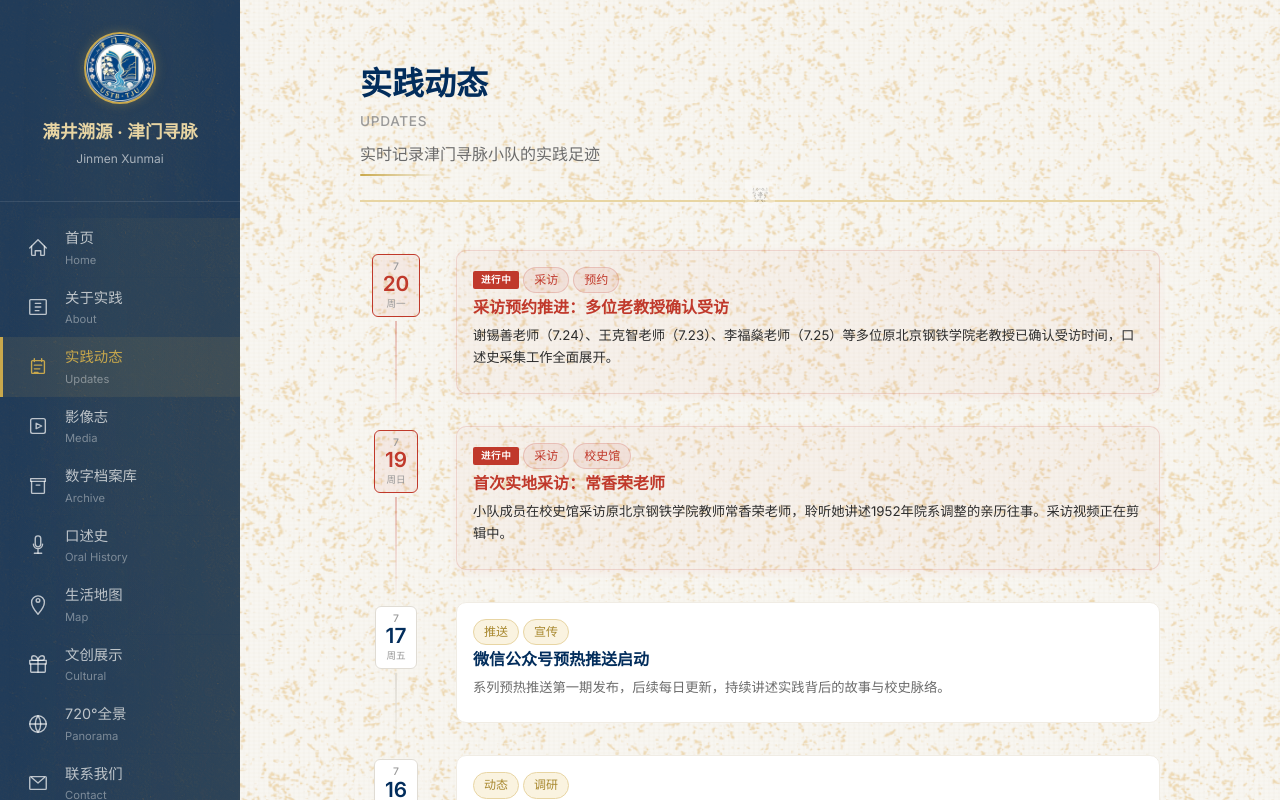
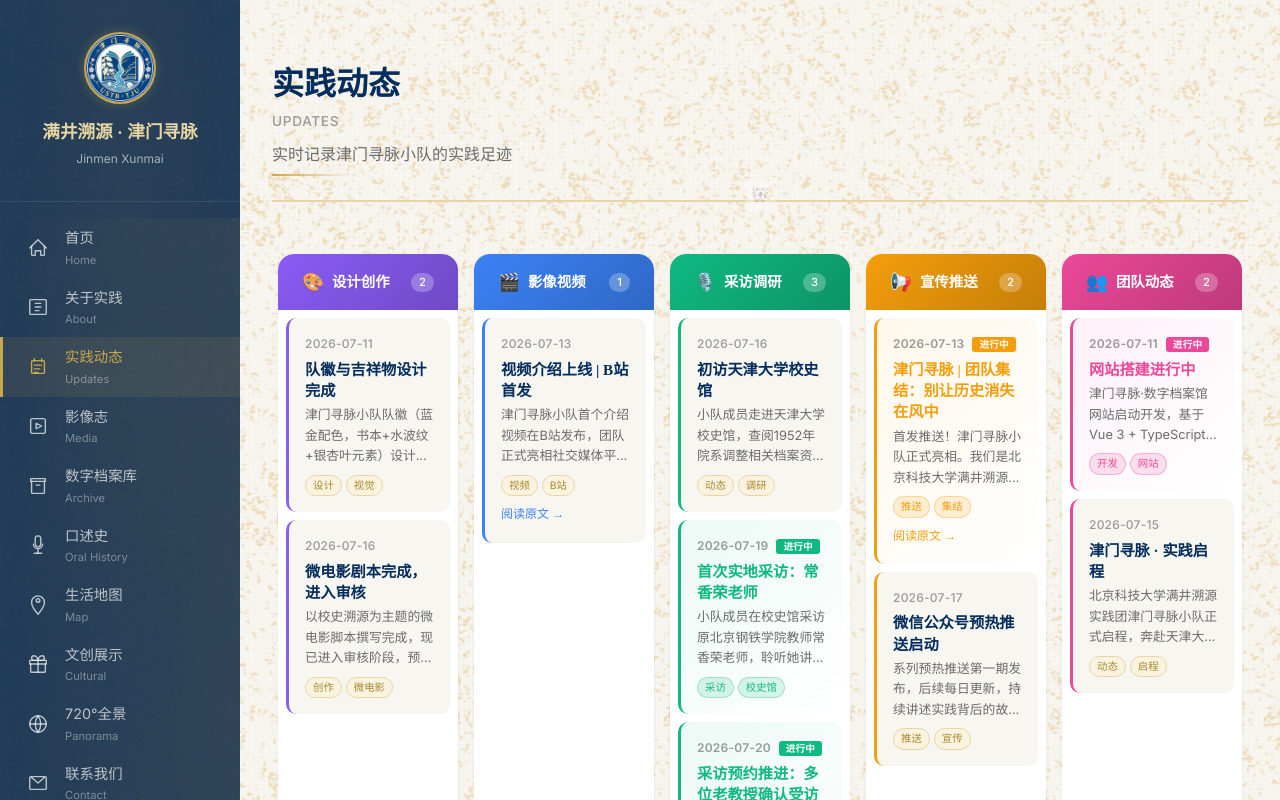
Before and after one commit to ottoapocalypse-beep/jinmen-xunmai, a Vue app: page /#/activity in a window 1280 px wide. Shown: the top 800 px of the page. Built offline with nearby package versions, Linux system fonts and the light colour scheme.

Commit message:
feat: 实践动态改为泳道视图，按类别并排展示并行进度

```diff
--- a/src/views/Activity.vue
+++ b/src/views/Activity.vue
@@ -2,41 +2,48 @@
 import { computed } from 'vue'
 import { activities } from '@/data/activities'
 
-/** 按日期分组（降序），同一天的活动聚合在一起 */
-interface DayGroup {
-  date: string
-  hasActive: boolean
+/**
+ * 泳道定义：每个泳道包含名称、图标、颜色和活动列表
+ */
+interface Lane {
+  id: string
+  label: string
+  icon: string
+  color: string
   items: typeof activities
 }
 
-const dayGroups = computed<DayGroup[]>(() => {
-  const map = new Map<string, typeof activities>()
-  // 按日期降序排列
-  const sorted = [...activities].sort((a, b) => b.date.localeCompare(a.date))
-  for (const act of sorted) {
-    const group = map.get(act.date) || []
-    group.push(act)
-    map.set(act.date, group)
+/** 根据标签判断活动归属泳道 */
+function getLaneId(tags: string[]): string {
+  if (tags.some(t => ['设计', '视觉', '创作', '微电影'].includes(t))) return 'design'
+  if (tags.some(t => ['视频', 'B站', '影像'].includes(t))) return 'media'
+  if (tags.some(t => ['采访', '调研', '预约', '校史馆'].includes(t))) return 'interview'
+  if (tags.some(t => ['推送', '宣传', '集结'].includes(t))) return 'promotion'
+  return 'team'
 }
-  const groups: DayGroup[] = []
-  for (const [date, items] of map) {
-    groups.push({
-      date,
-      hasActive: items.some(i => i.active),
-      items,
+
+/** 泳道配置 */
+const laneConfigs: Record<string, { label: string; icon: string; color: string }> = {
+  design:    { label: '设计创作', icon: '🎨', color: '#8B5CF6' },
+  media:     { label: '影像视频', icon: '🎬', color: '#3B82F6' },
+  interview: { label: '采访调研', icon: '🎙️', color: '#10B981' },
+  promotion: { label: '宣传推送', icon: '📢', color: '#F59E0B' },
+  team:      { label: '团队动态', icon: '👥', color: '#EC4899' },
+}
+
+/** 按泳道分组 */
+const lanes = computed<Lane[]>(() => {
+  const groups: Record<string, typeof activities> = { design: [], media: [], interview: [], promotion: [], team: [] }
+  for (const act of activities) {
+    const laneId = getLaneId(act.tags)
+    groups[laneId].push(act)
+  }
+  return Object.entries(laneConfigs).map(([id, cfg]) => ({
+    id,
+    ...cfg,
+    items: groups[id].sort((a, b) => a.date.localeCompare(b.date)),
+  }))
 })
-  }
-  return groups
-})
-
-function formatDate(dateStr: string): { month: string; day: string; weekday: string } {
-  const d = new Date(dateStr)
-  const month = `${d.getMonth() + 1}`
-  const day = `${d.getDate()}`
-  const weekdays = ['日', '一', '二', '三', '四', '五', '六']
-  const weekday = weekdays[d.getDay()]
-  return { month, day, weekday }
-}
 </script>
 
 <template>
@@ -47,56 +54,68 @@ function formatDate(dateStr: string): { month: string; day: string; weekday: str
       <p>实时记录津门寻脉小队的实践足迹</p>
     </div>
 
-    <div v-if="dayGroups.length === 0" class="empty-state">
+    <div v-if="activities.length === 0" class="empty-state">
       <div class="empty-icon">📝</div>
       <div class="empty-text">暂无内容，敬请期待</div>
     </div>
 
-    <div v-else class="timeline">
+    <!-- ====== 泳道视图 ====== -->
+    <div v-else class="swimlane-container">
+      <div class="swimlane-scroll">
+        <div class="swimlane-track">
           <div
-        v-for="group in dayGroups"
-        :key="group.date"
-        class="timeline-day"
-        :class="{ 'has-active': group.hasActive }"
+            v-for="lane in lanes"
+            :key="lane.id"
+            class="lane"
           >
-        <!-- 时间轴左侧：日期标 + 连线 -->
-        <div class="timeline-left">
-          <div class="timeline-date-label" :class="{ active: group.hasActive }">
-            <span class="date-month">{{ formatDate(group.date).month }}</span>
-            <span class="date-sep">/</span>
-            <span class="date-day">{{ formatDate(group.date).day }}</span>
-            <span class="date-weekday">周{{ formatDate(group.date).weekday }}</span>
-          </div>
-          <div class="timeline-line" />
+            <!-- 泳道表头 -->
+            <div class="lane-header" :style="{ '--lane-color': lane.color }">
+              <span class="lane-icon">{{ lane.icon }}</span>
+              <span class="lane-label">{{ lane.label }}</span>
+              <span class="lane-count">{{ lane.items.length }}</span>
             </div>
 
-        <!-- 时间轴右侧：当日活动卡片列表 -->
-        <div class="timeline-cards">
+            <!-- 泳道内容 -->
+            <div class="lane-body">
               <div
-            v-for="act in group.items"
+                v-for="act in lane.items"
                 :key="act.id"
-            class="timeline-card"
+                class="lane-card"
                 :class="{ active: act.active }"
+                :style="{ '--lane-color': lane.color }"
               >
-            <div class="card-head">
-              <div class="card-tags">
-                <span v-if="act.active" class="badge-active">进行中</span>
-                <span v-for="tag in act.tags" :key="tag" class="tag" :class="{ 'tag-active': act.active }">{{ tag }}</span>
+                <div class="lane-card-head">
+                  <time class="lane-date">{{ act.date }}</time>
+                  <span v-if="act.active" class="lane-badge">进行中</span>
                 </div>
+                <h3 class="lane-title">{{ act.title }}</h3>
+                <p class="lane-summary">{{ act.summary }}</p>
+                <div class="lane-tags">
+                  <span v-for="tag in act.tags" :key="tag" class="tag" :class="{ active: act.active }">{{ tag }}</span>
                 </div>
-            <h3 class="card-title" :class="{ active: act.active }">{{ act.title }}</h3>
-            <p class="card-summary">{{ act.summary }}</p>
                 <a
                   v-if="act.link"
                   :href="act.link"
                   target="_blank"
                   rel="noopener noreferrer"
-              class="card-link"
+                  class="lane-link"
                 >
                   阅读原文 →
                 </a>
               </div>
+
+              <!-- 泳道空状态 -->
+              <div v-if="lane.items.length === 0" class="lane-empty">
+                暂无记录
               </div>
+            </div>
+          </div>
+        </div>
+      </div>
+
+      <!-- 滚动提示（移动端） -->
+      <div class="scroll-hint">
+        ← 左右滑动查看并行进度 →
       </div>
     </div>
   </div>
@@ -104,206 +123,266 @@ function formatDate(dateStr: string): { month: string; day: string; weekday: str
 
 <style scoped>
 .activity-page {
-  max-width: 800px;
+  max-width: 1100px;
   margin: 0 auto;
 }
 
-/* ======== 时间轴容器 ======== */
-.timeline {
-  display: flex;
-  flex-direction: column;
-  gap: 0;
+/* ======== 泳道容器 ======== */
+.swimlane-container {
   position: relative;
 }
 
-/* ======== 每一天 ======== */
-.timeline-day {
-  display: flex;
-  gap: var(--space-lg);
-  position: relative;
+.swimlane-scroll {
+  overflow-x: auto;
+  padding-bottom: var(--space-md);
+  scroll-snap-type: x proximity;
+  -webkit-overflow-scrolling: touch;
 }
 
-/* ======== 左侧：日期标签 + 连线 ======== */
-.timeline-left {
+.swimlane-track {
+  display: flex;
+  gap: var(--space-md);
+  min-width: min-content;
+  padding: var(--space-xs) 0;
+}
+
+/* ======== 单个泳道 ======== */
+.lane {
+  flex: 0 0 280px;
+  scroll-snap-align: start;
   display: flex;
   flex-direction: column;
-  align-items: center;
-  width: 72px;
-  flex-shrink: 0;
-  padding-top: 4px;
+  border-radius: var(--radius-lg);
+  background: var(--color-bg-card);
+  box-shadow: var(--shadow-sm);
+  overflow: hidden;
+  transition: box-shadow var(--transition-normal);
 }
 
-.timeline-date-label {
-  display: flex;
-  flex-direction: column;
-  align-items: center;
-  gap: 0;
-  padding: 6px 10px;
-  border-radius: var(--radius-sm);
-  background: var(--color-bg-card);
-  border: 1px solid var(--color-border);
-  font-family: var(--font-sans);
-  line-height: 1.1;
-  z-index: 2;
-  transition: all var(--transition-fast);
+.lane:hover {
+  box-shadow: var(--shadow-md);
 }
 
-.timeline-date-label.active {
-  border-color: #c0392b;
-  background: rgba(192, 57, 43, 0.06);
+/* ======== 泳道表头 ======== */
+.lane-header {
+  display: flex;
+  align-items: center;
+  gap: var(--space-sm);
+  padding: var(--space-md) var(--space-lg);
+  background: linear-gradient(135deg, var(--lane-color), color-mix(in srgb, var(--lane-color) 80%, #000));
+  color: #fff;
+  font-family: var(--font-sans);
+  font-weight: 600;
+  font-size: 0.9rem;
 }
 
-.date-month {
-  font-size: 0.65rem;
-  color: var(--color-text-light);
+.lane-icon {
+  font-size: 1.1rem;
+  line-height: 1;
+}
+
+.lane-count {
+  margin-left: auto;
+  background: rgba(255, 255, 255, 0.25);
+  padding: 0 8px;
+  border-radius: 10px;
+  font-size: 0.7rem;
   font-weight: 500;
 }
 
-.date-sep {
-  display: none;
-}
-
-.date-day {
-  font-size: 1.3rem;
-  font-weight: 700;
-  color: var(--color-primary-dark);
-  line-height: 1.2;
-}
-
-.timeline-date-label.active .date-day {
-  color: #c0392b;
-}
-
-.date-weekday {
-  font-size: 0.6rem;
-  color: var(--color-text-light);
-  margin-top: 2px;
-}
-
-/* 连接线 */
-.timeline-line {
-  flex: 1;
-  width: 2px;
-  background: linear-gradient(180deg, var(--color-border) 0%, transparent 100%);
-  min-height: 24px;
-  margin-top: 4px;
-}
-
-.timeline-day:last-child .timeline-line {
-  display: none;
-}
-
-.timeline-day.has-active .timeline-line {
-  background: linear-gradient(180deg, rgba(192, 57, 43, 0.3) 0%, transparent 100%);
-}
-
-/* ======== 右侧：活动卡片列表 ======== */
-.timeline-cards {
-  flex: 1;
-  padding-bottom: var(--space-xl);
+/* ======== 泳道内容 ======== */
+.lane-body {
+  padding: var(--space-sm);
   display: flex;
   flex-direction: column;
   gap: var(--space-sm);
+  flex: 1;
 }
 
-.timeline-card {
+/* ======== 泳道卡片 ======== */
+.lane-card {
   padding: var(--space-md);
-  background: var(--color-bg-card);
   border-radius: var(--radius-md);
-  border: 1px solid var(--color-border-light);
-  transition: all var(--transition-fast);
+  background: var(--color-bg);
+  border-left: 3px solid var(--lane-color);
+  transition: transform var(--transition-fast), box-shadow var(--transition-fast);
 }
 
-.timeline-card.active {
-  border-color: rgba(192, 57, 43, 0.15);
-  background: rgba(192, 57, 43, 0.03);
-  box-shadow: 0 2px 8px rgba(192, 57, 43, 0.06);
+.lane-card.active {
+  background: linear-gradient(135deg, color-mix(in srgb, var(--lane-color) 8%, transparent), transparent);
+  border-left-color: var(--lane-color);
 }
 
-.card-head {
+.lane-card:hover {
+  transform: translateX(2px);
+  box-shadow: var(--shadow-sm);
+}
+
+.lane-card-head {
+  display: flex;
+  align-items: center;
+  gap: var(--space-sm);
   margin-bottom: var(--space-xs);
 }
 
-.card-tags {
-  display: flex;
-  align-items: center;
-  gap: var(--space-xs);
-  flex-wrap: wrap;
+.lane-date {
+  font-family: var(--font-sans);
+  font-size: 0.75rem;
+  color: var(--color-text-light);
+  font-weight: 500;
+  letter-spacing: 0.02em;
 }
 
-.badge-active {
+.lane-card.active .lane-date {
+  font-weight: 600;
+}
+
+.lane-badge {
   display: inline-block;
-  padding: 1px 8px;
+  padding: 0 7px;
   font-family: var(--font-sans);
   font-size: 0.6rem;
   font-weight: 600;
-  background: #c0392b;
+  background: var(--lane-color);
   color: #fff;
-  letter-spacing: 0.05em;
-  border-radius: 2px;
+  border-radius: 3px;
+  letter-spacing: 0.02em;
+  line-height: 1.6;
 }
 
-.tag-active {
-  background: rgba(192, 57, 43, 0.08) !important;
-  color: #c0392b !important;
-  border-color: rgba(192, 57, 43, 0.2) !important;
-}
-
-.card-title {
-  font-size: 1rem;
+.lane-title {
+  font-size: 0.95rem;
   color: var(--color-primary-dark);
   margin-bottom: var(--space-xs);
   line-height: 1.4;
-  transition: color var(--transition-fast);
 }
 
-.card-title.active {
-  color: #c0392b;
+.lane-card.active .lane-title {
+  color: var(--lane-color);
 }
 
-.card-summary {
+.lane-summary {
   font-family: var(--font-sans);
-  font-size: 0.83rem;
+  font-size: 0.8rem;
   color: var(--color-text-secondary);
-  line-height: 1.7;
-  margin-bottom: var(--space-sm);
+  line-height: 1.6;
+  display: -webkit-box;
+  -webkit-line-clamp: 3;
+  -webkit-box-orient: vertical;
+  overflow: hidden;
 }
 
-.timeline-card.active .card-summary {
-  color: var(--color-text);
+.lane-tags {
+  display: flex;
+  flex-wrap: wrap;
+  gap: 4px;
+  margin-top: var(--space-sm);
 }
 
-/* ======== 原文链接 ======== */
-.card-link {
+.lane-tags .tag {
+  font-size: 0.65rem;
+  padding: 1px 7px;
+}
+
+.lane-tags .tag.active {
+  background: color-mix(in srgb, var(--lane-color) 15%, transparent) !important;
+  color: var(--lane-color) !important;
+  border-color: color-mix(in srgb, var(--lane-color) 30%, transparent) !important;
+}
+
+.lane-link {
+  display: inline-block;
+  margin-top: var(--space-sm);
   font-family: var(--font-sans);
-  font-size: 0.78rem;
-  color: var(--color-gold-dark);
+  font-size: 0.75rem;
+  color: var(--lane-color);
   text-decoration: none;
   font-weight: 500;
-  transition: color var(--transition-fast);
+  transition: opacity var(--transition-fast);
 }
 
-.card-link:hover {
-  color: var(--color-gold);
+.lane-link:hover {
+  opacity: 0.7;
   text-decoration: underline;
 }
 
 /* ======== 空状态 ======== */
-@media (max-width: 768px) {
-  .timeline-day {
-    gap: var(--space-md);
+.lane-empty {
+  text-align: center;
+  padding: var(--space-xl) var(--space-md);
+  font-family: var(--font-sans);
+  font-size: 0.8rem;
+  color: var(--color-text-light);
 }
 
-  .timeline-left {
-    width: 56px;
+/* ======== 滚动提示 ======== */
+.scroll-hint {
+  display: none;
+  text-align: center;
+  font-family: var(--font-sans);
+  font-size: 0.7rem;
+  color: var(--color-text-light);
+  padding-top: var(--space-sm);
+  letter-spacing: 0.1em;
+  animation: fadeHint 3s ease-in-out infinite;
 }
 
-  .date-day {
-    font-size: 1.1rem;
+@keyframes fadeHint {
+  0%, 100% { opacity: 0.3; }
+  50% { opacity: 0.8; }
 }
 
-  .card-title {
-    font-size: 0.92rem;
+/* ======== 空状态（全局） ======== */
+.empty-state {
+  text-align: center;
+  padding: var(--space-3xl) var(--space-lg);
+}
+
+.empty-icon {
+  font-size: 3rem;
+  margin-bottom: var(--space-md);
+}
+
+.empty-text {
+  font-family: var(--font-sans);
+  font-size: 1rem;
+  color: var(--color-text-secondary);
+}
+
+/* ======== 响应式 ======== */
+@media (max-width: 768px) {
+  .swimlane-scroll {
+    margin: 0 calc(-1 * var(--space-md));
+    padding-left: var(--space-md);
+    padding-right: var(--space-md);
+  }
+
+  .lane {
+    flex: 0 0 260px;
+  }
+
+  .scroll-hint {
+    display: block;
+  }
+
+  .lane-title {
+    font-size: 0.9rem;
+  }
+}
+
+@media (min-width: 769px) {
+  .swimlane-track {
+    justify-content: center;
+  }
+
+  .lane {
+    flex: 0 0 calc((100% / 5) - var(--space-md));
+    min-width: 180px;
+    max-width: 280px;
+  }
+
+  .scroll-hint {
+    display: none;
   }
 }
 </style>
```
Lines whose indentation alone changed are shown as unchanged.
